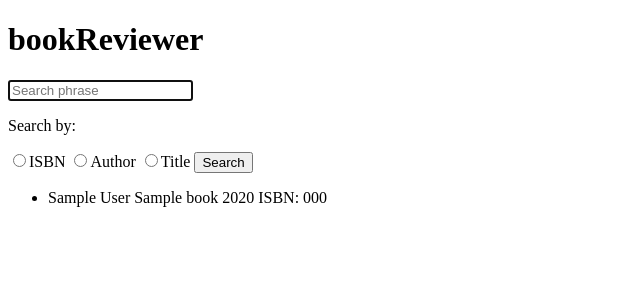
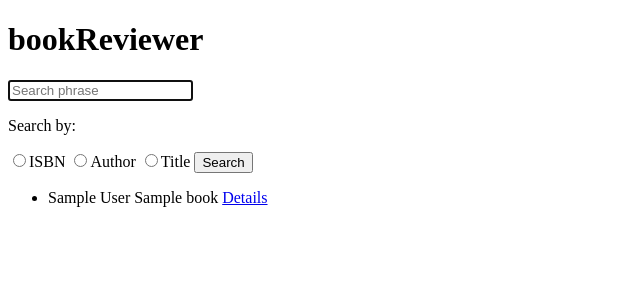
Before and after one commit to Gribek/CS50s-Web-Programming-with-Python-and-JavaScript, a Flask app: template project1/templates/search.html in a window 1280 px wide. Shown: the top 300 px of the page, without its empty margins (0-640 px from the left). Run offline with Flask 2, Linux system fonts and the light colour scheme; the template is opened without the code that fills it: most values are stand-ins (such as "Sample title", 1, 10 or a date in 2020).

Commit message:
Added links to each book in search results.

```diff
--- a/project1/templates/search.html
+++ b/project1/templates/search.html
@@ -27,7 +27,7 @@
     {% if books %}
     <ul>
         {% for book in books %}
-            <li>{{ book.author }} {{ book.title }} {{ book.year }} ISBN: {{ book.isbn }}</li>
+            <li>{{ book.author }} {{ book.title }} <a href="{{ url_for('book_page', book_id=book.id) }}">Details</a></li>
             {% else %}
             <p>No books found</p>
         {% endfor %}
```
